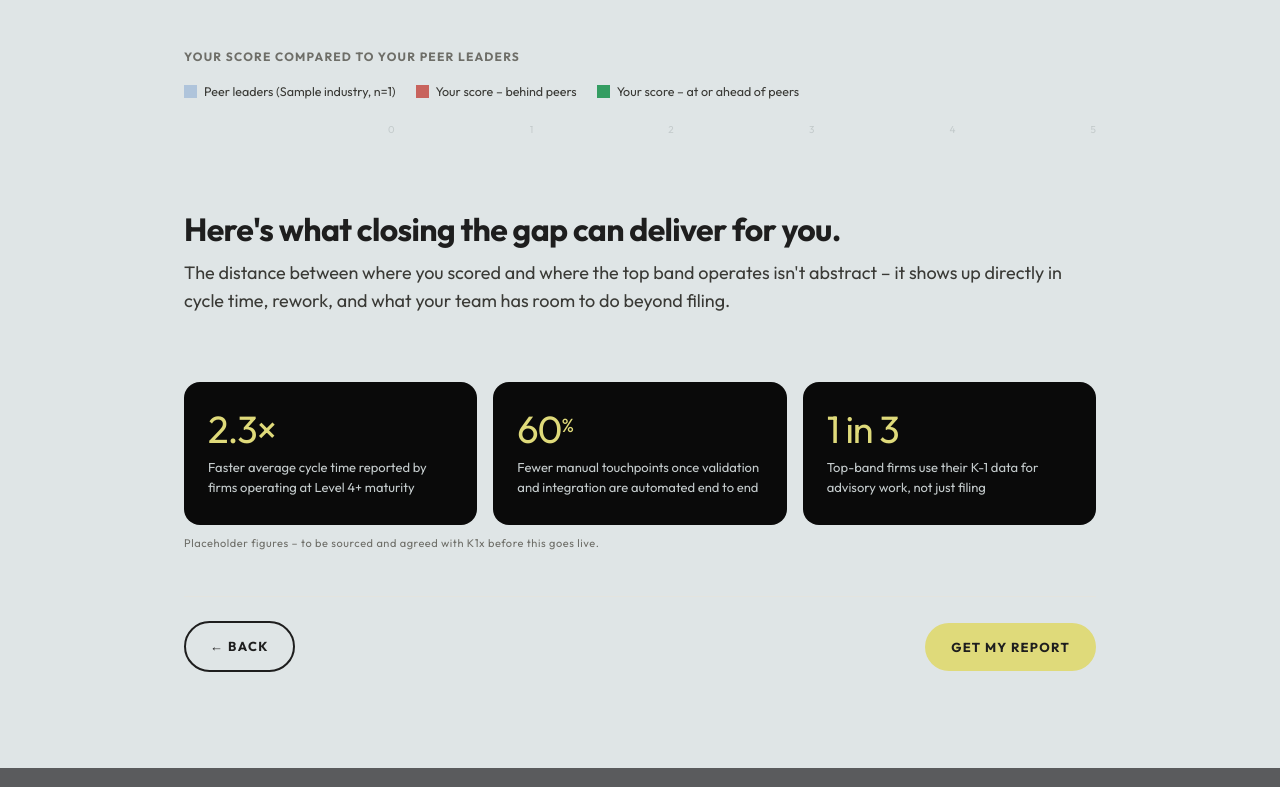
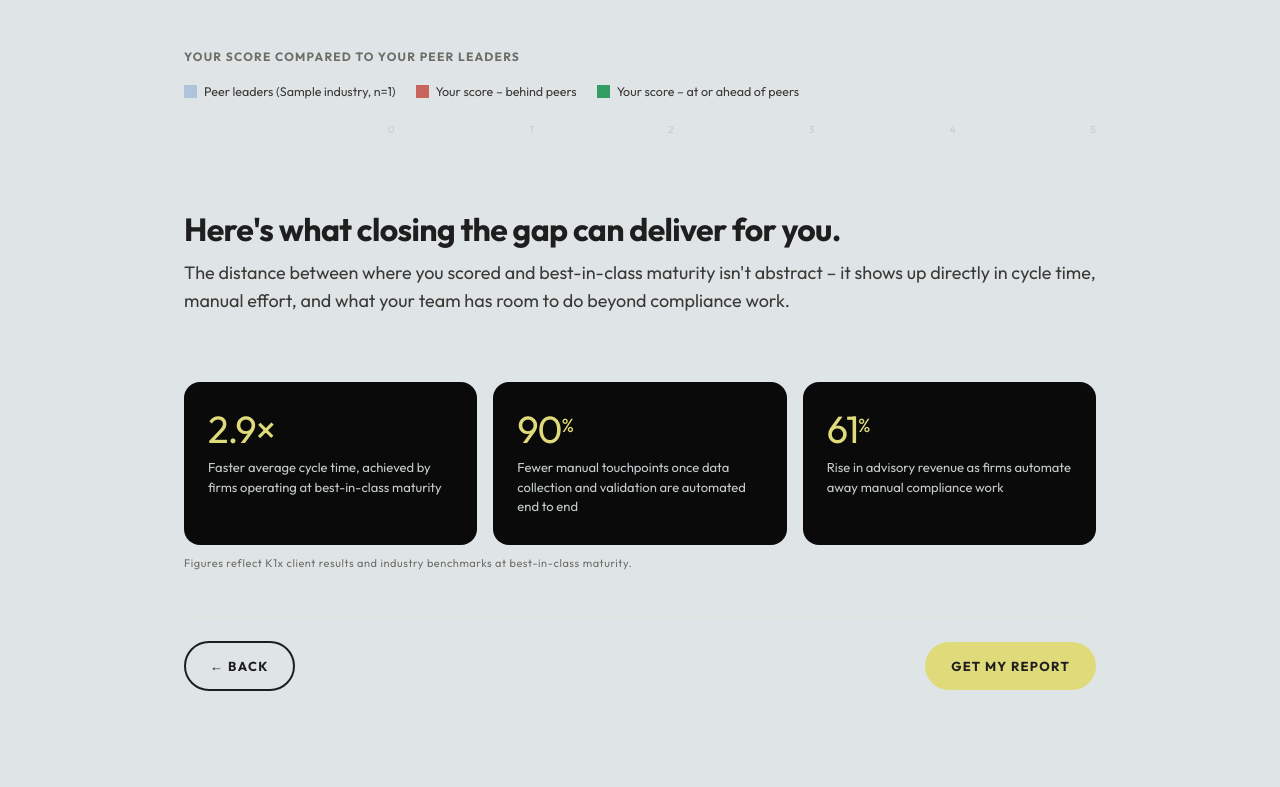
Before and after one commit to bspinsky-sketch/k1x-pmtc-assessment, a Flask app: template app/templates/pmtc/results.html in a window 1280 px wide. Shown: the part 1066-1853 px from the top of the page. Run offline with Flask 3, Linux system fonts and the light colour scheme; the template is opened without the code that fills it: most values are stand-ins (such as "Sample title", 1, 10 or a date in 2020).

Commit message:
Port Results-page stat-tile update from wireframe (DESIGN_DECISIONS.md §43-44)

```diff
--- a/app/templates/pmtc/results.html
+++ b/app/templates/pmtc/results.html
@@ -207,7 +207,7 @@ a{color:inherit;}
 .stat-num{font-family:var(--font-display);font-size:38px;line-height:1;letter-spacing:-.03em;color:var(--signal);margin-bottom:10px;}
 .stat-num sup{font-size:.5em;vertical-align:.6em;}
 .stat-cap{font-size:13px;color:var(--slate-light);line-height:1.5;}
-.placeholder-note{font-family:var(--font-mono);font-size:11px;color:var(--slate);letter-spacing:.05em;margin-bottom:44px;}
+.stat-note{font-family:var(--font-mono);font-size:11px;color:var(--slate);letter-spacing:.05em;margin-bottom:44px;}
 
 /* The Picture1.png backdrop is a true full-bleed band, matching the Profile/Assessment
    .hero-band pattern — a body-level sibling before .shell, no border-radius, edge to edge.
@@ -405,24 +405,78 @@ a{color:inherit;}
        rather than a second <h1> – the page-level headline above stays the only <h1>. ===== -->
   <header class="page-header">
     <h2 class="h1">Here's what closing the gap can deliver for you.</h2>
-    <p class="lede">The distance between where you scored and where the top band operates isn't abstract – it shows up directly in cycle time, rework, and what your team has room to do beyond filing.</p>
+    <p class="lede">The distance between where you scored and best-in-class maturity isn't abstract – it shows up directly in cycle time, manual effort, and what your team has room to do beyond compliance work.</p>
   </header>
 
   <div class="stat-grid">
     <div class="stat-tile">
-      <div class="stat-num">2.3&times;</div>
-      <div class="stat-cap">Faster average cycle time reported by firms operating at Level 4+ maturity</div>
+      <div class="stat-num">2.9&times;</div>
+      <div class="stat-cap">Faster average cycle time, achieved by firms operating at best-in-class maturity</div>
     </div>
     <div class="stat-tile">
-      <div class="stat-num">60<sup>%</sup></div>
-      <div class="stat-cap">Fewer manual touchpoints once validation and integration are automated end to end</div>
+      <div class="stat-num">90<sup>%</sup></div>
+      <div class="stat-cap">Fewer manual touchpoints once data collection and validation are automated end to end</div>
     </div>
     <div class="stat-tile">
-      <div class="stat-num">1 in 3</div>
-      <div class="stat-cap">Top-band firms use their K-1 data for advisory work, not just filing</div>
+      <div class="stat-num">61<sup>%</sup></div>
+      <div class="stat-cap">Rise in advisory revenue as firms automate away manual compliance work</div>
     </div>
   </div>
-  <p class="placeholder-note">Placeholder figures – to be sourced and agreed with K1x before this goes live.</p>
+  <p class="stat-note">Figures reflect K1x client results and industry benchmarks at best-in-class maturity.</p>
+
+  <!-- ===== INTERNAL — BDR/AE stat sourcing, not rendered on page (see DESIGN_DECISIONS.md §43) =====
+       The three tiles above deliberately carry only a short, generic citation on the page itself —
+       see §43 for why: the goal is to prompt a prospect's "where did these numbers come from?"
+       rather than pre-empt it. This block is the answer to that question, for whoever picks up the
+       conversation. It's placed here in the markup — not on a separate page or behind a login — so
+       it ships with the page itself and is trivial to find in the source; when this becomes a real
+       app, wire it into whatever internal/staff view a logged-in BDR or AE gets (e.g. a "sourcing"
+       panel or tooltip on this section, gated to internal roles), rather than rendering the JSON
+       below directly. Full research trail and alternates considered: DESIGN_DECISIONS.md §39–43. ===== -->
+  <script type="application/json" id="stat-tile-sourcing" data-internal="true">
+  {
+    "note": "Internal sourcing detail for the three stat tiles above. Not for prospect display — see DESIGN_DECISIONS.md §43.",
+    "tiles": [
+      {
+        "figure": "2.9×",
+        "caption": "Faster average cycle time, achieved by firms operating at best-in-class maturity",
+        "underlyingPublishedStat": "66% cycle time reduction",
+        "source": "K1x, Inc. — k1x.io/platform/, \"BENEFITS\" section",
+        "sourceType": "K1x-published, general/platform-wide, unattributed to a specific product or client",
+        "verifiedLive": "Aug 2026 (fetched and confirmed this session)",
+        "disclosure": "2.9× is a derived conversion, not a figure K1x states in multiplier form. A 66% reduction means the new cycle time is 34% of the original: 1 ÷ 0.34 ≈ 2.9×.",
+        "designDecisionsRef": "§42, §43"
+      },
+      {
+        "figure": "90%",
+        "caption": "Fewer manual touchpoints once data collection and validation are automated end to end",
+        "underlyingPublishedStat": "90% manual data extraction elimination (echoed on the k1x.io homepage as \"90% reduction in manual data entry\")",
+        "source": "K1x, Inc. — k1x.io/platform/, \"BENEFITS\" section",
+        "sourceType": "K1x-published, general/platform-wide, unattributed to a specific product or client",
+        "verifiedLive": "Aug 2026 (fetched and confirmed this session)",
+        "disclosure": null,
+        "designDecisionsRef": "§42, §43"
+      },
+      {
+        "figure": "61%",
+        "caption": "Rise in advisory revenue as firms automate away manual compliance work",
+        "underlyingPublishedStat": "61% rise in advisory services revenue at CPA firms since 2022",
+        "source": "AICPA / CPA.com, \"Future Ready Accountant Report,\" Dec 2024",
+        "sourceType": "Third-party industry benchmark — NOT a K1x-measured outcome. Describes an industry trend K1x's automation is positioned to help firms capture.",
+        "verifiedLive": "Aug 2026",
+        "disclosure": "Present this honestly as an industry trend, not a K1x client result, if asked directly.",
+        "designDecisionsRef": "§41, §42, §43"
+      }
+    ],
+    "alternatesConsidered": [
+      "26% savings in end-to-end processing costs (K1x, k1x.io/platform/ — general, unattributed) — dropped in favor of the 61% advisory-revenue figure for tile 3's theme.",
+      "15% margin increase (K1x-attributed, single case — 'Large US Insurance Company' — tied to a 55–65% processing-time cut) — dropped because it's single-case and partly K-1-processing-specific, not general/platform-wide.",
+      "White paper p.10 K-1-specific figures (90% / 11+ hrs per week / 6–8 weeks / 26%+) — strongest single external source (K1x, \"Schedule K-1 Process Maturity Model\" white paper, ~2023) but scoped to K-1 processing only; dropped once Ben clarified K1x sells multiple products and the tiles should stay general.",
+      "1,278 person hours reclaimed — flagged as likely misattributed in K1x's own internal PoV deck (reused for both K1 Aggregator and, separately, a 990 Tracker client case); not recommended for use at all."
+    ],
+    "fullResearchTrail": "DESIGN_DECISIONS.md §39 (k1x.io public sourcing pass), §40 (K1x's gated maturity-model white paper, reviewed directly), §41 (K1x internal sales decks via Ben's shared Google Drive), §42 (redirect to platform-general stats), §43 (final build)."
+  }
+  </script>
 
   <div class="page-footer">
     <a class="btn btn-secondary" href="{{ url_for('pmtc.assessment_page') }}">&larr; Back</a>
```
